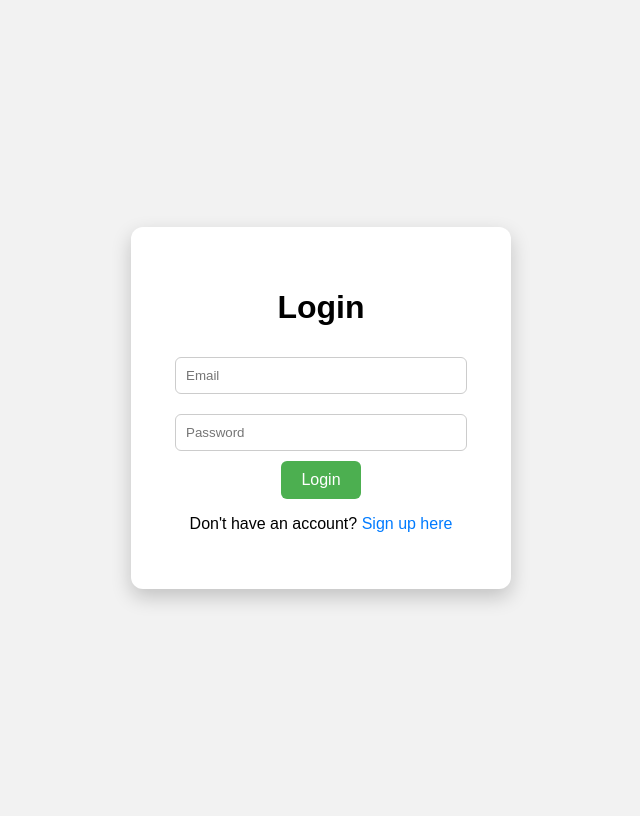
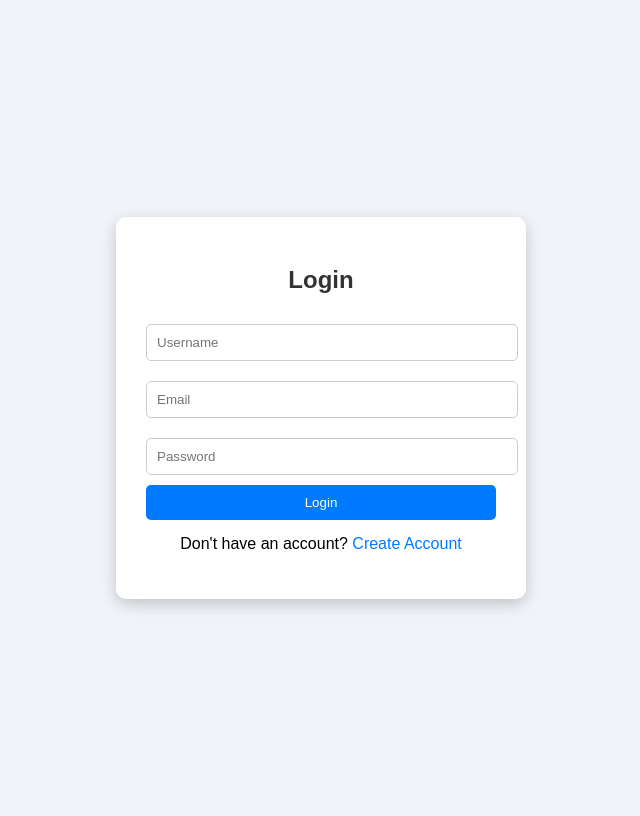
Before and after one commit to thegem99/chatX, a FastAPI app: page / in a window 1280 px wide. Shown: the whole page, without its empty margins (319-959 px from the left). Run offline with FastAPI, Linux system fonts and the light colour scheme.

Commit message:
Update index.html

```diff
--- a/templates/index.html
+++ b/templates/index.html
@@ -3,17 +3,28 @@
 <head>
     <meta charset="UTF-8">
     <title>Login</title>
-  <link rel="stylesheet" href="/static/style.css">
+    <style>
+        body { font-family: Arial; background: #f0f4f8; display:flex; justify-content:center; align-items:center; height:100vh; }
+        .card { background:white; padding:30px; border-radius:10px; box-shadow:0 5px 15px rgba(0,0,0,0.2); width:350px; }
+        h2 { text-align:center; margin-bottom:20px; color:#333; }
+        input { width:100%; padding:10px; margin:10px 0; border-radius:5px; border:1px solid #ccc; }
+        button { width:100%; padding:10px; background:#007bff; color:white; border:none; border-radius:5px; cursor:pointer; }
+        button:hover { background:#0056b3; }
+        p { text-align:center; margin-top:15px; }
+        a { color:#007bff; text-decoration:none; }
+        a:hover { text-decoration:underline; }
+    </style>
 </head>
 <body>
-  <div class="container">
-    <h1>Login</h1>
+    <div class="card">
+        <h2>Login</h2>
         <form method="post" action="/login">
-      <input type="email" name="email" placeholder="Email" required><br>
-      <input type="password" name="password" placeholder="Password" required><br>
+            <input type="text" name="username" placeholder="Username" required>
+            <input type="email" name="email" placeholder="Email" required>
+            <input type="password" name="password" placeholder="Password" required>
             <button type="submit">Login</button>
         </form>
-    <p>Don't have an account? <a href="/signup">Sign up here</a></p>
+        <p>Don't have an account? <a href="/signup">Create Account</a></p>
     </div>
 </body>
 </html>
```
Lines whose indentation alone changed are shown as unchanged.
